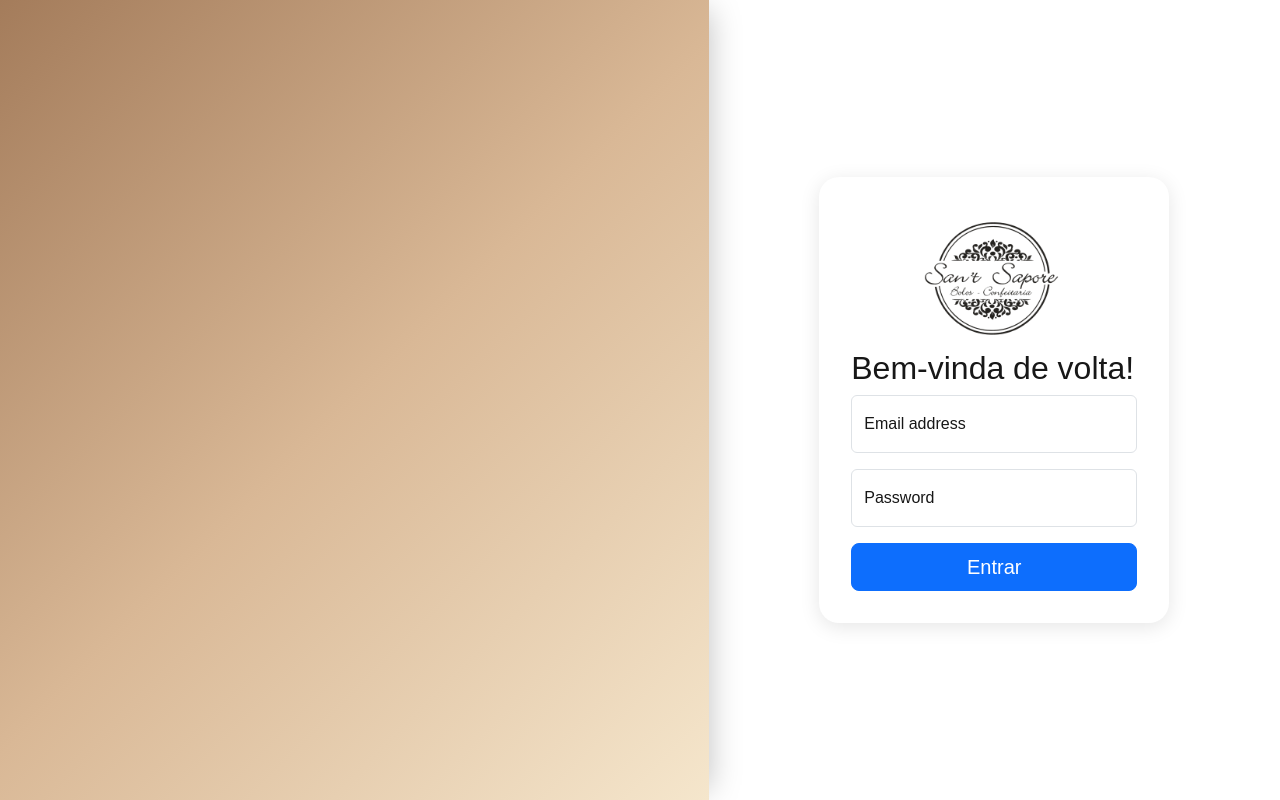
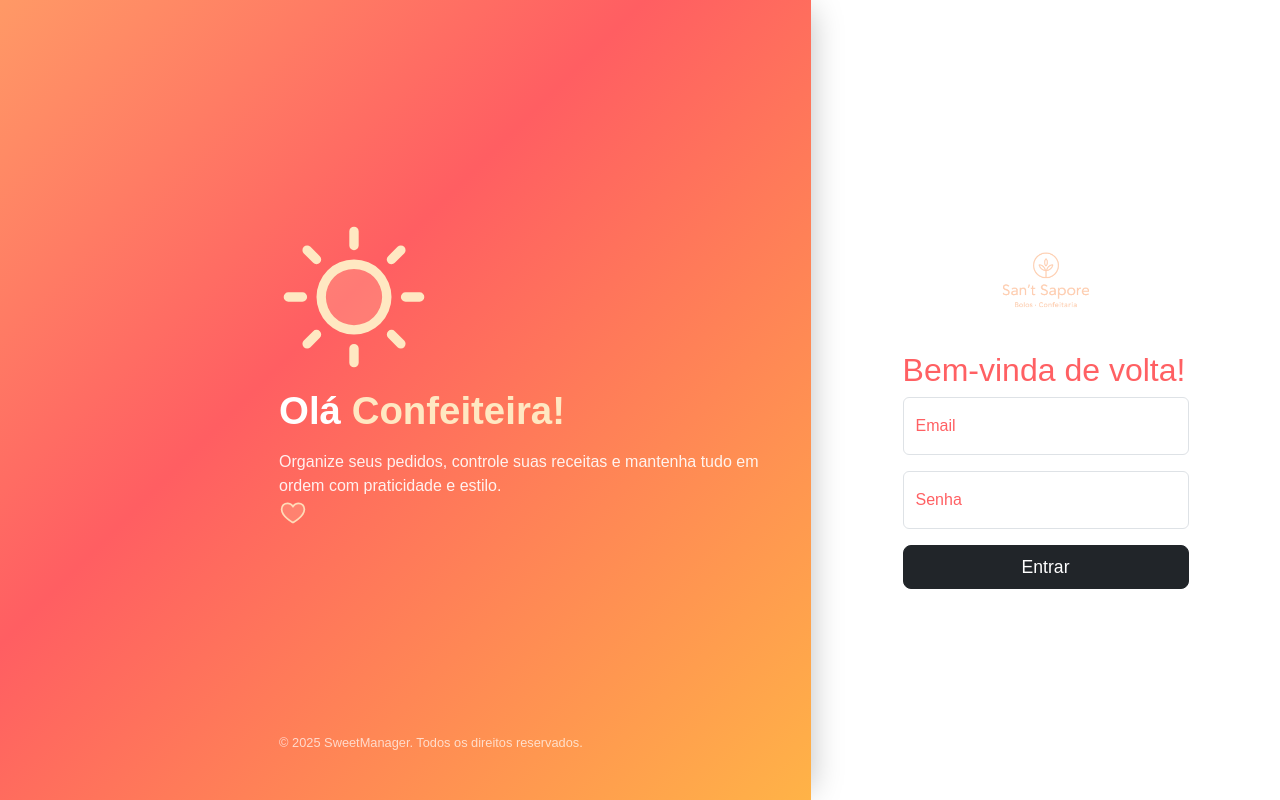
Before and after one commit to agbram/projeto_integrador_dev, a Next.js app: page /pages/login in a window 1280 px wide. Built offline with nearby package versions, Linux system fonts and the light colour scheme.

Commit message:
Login page prototipo

```diff
--- a/package.json
+++ b/package.json
@@ -9,6 +9,7 @@
     "lint": "eslint"
   },
   "dependencies": {
+    "@phosphor-icons/react": "^2.1.10",
     "bootstrap": "^5.3.8",
     "next": "15.5.2",
     "react": "19.1.0",
--- a/src/app/pages/login/page.tsx
+++ b/src/app/pages/login/page.tsx
@@ -7,11 +7,10 @@ export default function Page() {
   return (
     <div className={styles.container}>
       <div className={styles.painelBoasVindas}>
-
+        <WelcomeLogin />
         <span className={styles.logotipo}></span>
       </div>
       <div className={styles.painelLogin}>
-        <WelcomeLogin />
         <FormLogin />
       </div>
     </div>
--- a/src/app/pages/login/styles.module.css
+++ b/src/app/pages/login/styles.module.css
@@ -7,12 +7,35 @@
 
 .painelBoasVindas {
   display: none;
-  background: linear-gradient(135deg, #a47c5b 0%, #d9b896 50%, #f5e6cc 100%);
   flex-grow: 4.5;
   position: relative;
   height: 100vh;
+  background: linear-gradient(135deg, #ff9966, #ff5e62 40%, #ffb347 100%);
+  background-blend-mode: overlay;
   box-shadow: 10px 0 30px -10px rgba(0, 0, 0, 0.25);
+  transition: all 0.3s ease-in-out;
+  flex-direction: column;
+  justify-content: center;
+  align-items: flex-end;
+  color: white;
+  text-align: left;
+  padding: 2rem;
+  overflow: hidden;
 }
+
+.WelcomeLogin {
+  display: flex;
+  flex-direction: column;
+  justify-content: center;
+  align-items: flex-start;
+  height: 100%;
+  width: 100%;
+  padding-left: 5rem;
+  position: relative;
+  color: white;
+  z-index: 1;
+}
+
 
 
 .painelLogin {
@@ -26,13 +49,14 @@
   align-items: center;
 }
 
+
 @media (min-width: 768px) {
   .container {
     flex-direction: row;
   }
 
   .painelBoasVindas {
-    display: block;
+    display: flex;
   }
 
   .painelLogin .logotipo {
--- a/src/components/FormLogin/index.tsx
+++ b/src/components/FormLogin/index.tsx
@@ -2,7 +2,6 @@ import styles from "./styles.module.css";
 import React from "react";
 import FloatingLabel from 'react-bootstrap/FloatingLabel';
 import Form from 'react-bootstrap/Form';
-
 import Button from 'react-bootstrap/Button';
 import Image from "next/image";
 
@@ -24,7 +23,7 @@ function FormTextLogin() {
     <>
       <FloatingLabel
         controlId="floatingInput"
-        label="Email address"
+        label="Email"
         className="mb-3"
       >
         <Form.Control type="email" placeholder="name@example.com" />
@@ -32,7 +31,7 @@ function FormTextLogin() {
 
       <FloatingLabel
       controlId="floatingPassword"
-      label="Password"
+      label="Senha"
       className="mb-3"
       >
         <Form.Control type="password" placeholder="Password" />
@@ -44,7 +43,7 @@ function FormTextLogin() {
 function ButtonLogin() {
   return (
     <div className="d-grid gap-2">
-      <Button variant="primary" size="lg">
+      <Button className={styles.ButtonLogin} variant="dark" size="lg">
         Entrar
       </Button>
     </div>
--- a/src/components/FormLogin/styles.module.css
+++ b/src/components/FormLogin/styles.module.css
@@ -1,5 +1,6 @@
 .container {
   background-color: #fff;
+  color: #FF6063;
   border-radius: 20px;
   box-shadow: 0 4px 20px rgba(0, 0, 0, 0.1);
   width: 350px;
@@ -18,8 +19,18 @@
   align-items: center;
 }
 
+.ButtonLogin{
+  font-size: 1.1rem;
+}
+
+
 @media (min-width: 768px) {
   .painelLogin .logotipo {
     display: none;
   }
+
+  .container{
+    background-color: #ffffff00;
+    box-shadow: 0 4px 20px rgba(0, 0, 0, 0);
+  }
 }
--- a/src/components/Header/styles.module.css
+++ b/src/components/Header/styles.module.css
@@ -4,7 +4,7 @@
   flex-direction: row;
   align-items: center;
   padding: 15px 40px;
-  box-shadow: 0 2px 6px rgba(0, 0, 0, 0.15); /* sombra sutil */
+  box-shadow: 0 2px 6px rgba(0, 0, 0, 0.15);
 }
 
 .cabecalho {
--- a/src/components/WelcomeLogin/index.tsx
+++ b/src/components/WelcomeLogin/index.tsx
@@ -1,9 +1,41 @@
 import React from "react";
 import styles from "./styles.module.css";
+import { SunIcon, Heart } from "@phosphor-icons/react";
 
 export default function WelcomeLogin() {
   return (
-    <>
-    </>
+    <div className={styles.WelcomeLogin}>
+      <div className={styles.welcomeContent}>
+        <div className={styles.welcomeIcon}>
+
+          <SunIcon size={150} color="#ffe8c2" weight="duotone">
+            <animateTransform
+              attributeName="transform"
+              attributeType="XML"
+              type="rotate"
+              dur="5s"
+              from="0 0 0"
+              to="360 0 0"
+              repeatCount="indefinite"
+            ></animateTransform>
+          </SunIcon>
+
+        </div>
+
+        <h1 className={styles.welcomeTitle}>
+          Olá{" "}
+          <span className={styles.highlight}>
+            Confeiteira!
+          </span>
+        </h1>
+        <p className={styles.welcomeText}>
+          Organize seus pedidos, controle suas receitas e mantenha tudo em ordem
+          com praticidade e estilo. <Heart size={28} color="#ffe8c2" weight="duotone" />
+        </p>
+      </div>
+      <p className={styles.welcomeFooter}>
+        © 2025 SweetManager. Todos os direitos reservados.
+      </p>
+    </div>
   );
 }
--- a/src/components/WelcomeLogin/styles.module.css
+++ b/src/components/WelcomeLogin/styles.module.css
@@ -1,61 +1,46 @@
-/* Exclusivo para LoginInvisibleText — não afeta o resto do app */
+.WelcomeLogin {
+  display: flex;
+  flex-direction: column;
+  justify-content: center;
+  flex-grow: 1;
+  max-width: 500px;
+  position: relative;
+  color: white;
+  z-index: 1;
 
-.invisibleBox {
-    position: absolute;     /* posicionamento relativo ao pai (.painelLogin) */
-    left: 48px;             /* ajuste se quiser reposicionar */
-    top: 48px;              /* ajuste se quiser reposicionar */
-    max-width: 480px;
-    padding: 0;
-    z-index: 10;
-    color: #ffffff;
+}
 
-    /* legibilidade sobre imagem */
-    -webkit-backdrop-filter: blur(6px) saturate(120%);
-    backdrop-filter: blur(6px) saturate(120%);
 
-    /* sombra no texto para contraste */
-    text-shadow: 0 6px 18px rgba(0, 0, 0, 0.35);
+.welcomeContent {
+  display: flex;
+  flex-direction: column;
+  flex-grow: 1;
+  justify-content: center;
+}
 
-    /* decorativa (não clicável). Remova se quiser selecionar texto */
-    pointer-events: none;
-  }
+.welcomeIcon {
+  font-size: 2.5rem;
+  margin-bottom: 1rem;
+}
 
-  /* Título (marca) */
-  .title {
-    margin: 0;
-    font-family: "Playfair Display", Georgia, serif;
-    font-weight: 700;
-    font-size: 2.4rem;
-    line-height: 1.02;
-    letter-spacing: -0.02em;
-    color: #ffffff;
-  }
+.welcomeTitle {
+  font-size: 2.4rem;
+  font-weight: 700;
+  margin-bottom: 1rem;
+  line-height: 1.2;
+}
 
-  /* Subtítulo */
-  .subtitle {
-    margin-top: 0.35rem;
-    font-family: "Poppins", "Inter", sans-serif;
-    font-weight: 500;
-    font-size: 1rem;
-    color: rgba(255, 255, 255, 0.92);
-  }
+.highlight {
+  color: #ffe8c2;
+}
 
-  /* Texto explicativo */
-  .body {
-    margin-top: 1rem;
-    font-family: "Inter", "Poppins", sans-serif;
-    font-size: 0.92rem;
-    color: rgba(255, 255, 255, 0.88);
-    max-width: 420px;
-    line-height: 1.45;
-  }
+.welcomeText {
+  font-size: 1rem;
+  opacity: 0.9;
+  line-height: 1.5;
+}
 
-  /* variação compacta (caso queira ativar adicionando a classe .compact dinamicamente) */
-  .compact {
-    left: 20px;
-    top: 20px;
-    max-width: 260px;
-  }
-  .compact .title { font-size: 1.1rem; }
-  .compact .subtitle,
-  .compact .body { display: none; }
+.welcomeFooter {
+  font-size: 0.8rem;
+  opacity: 0.7;
+}
```
Also changed, not shown: public/imgs/logo.png, 1 other file (tests, documents, lock files or other folders).
